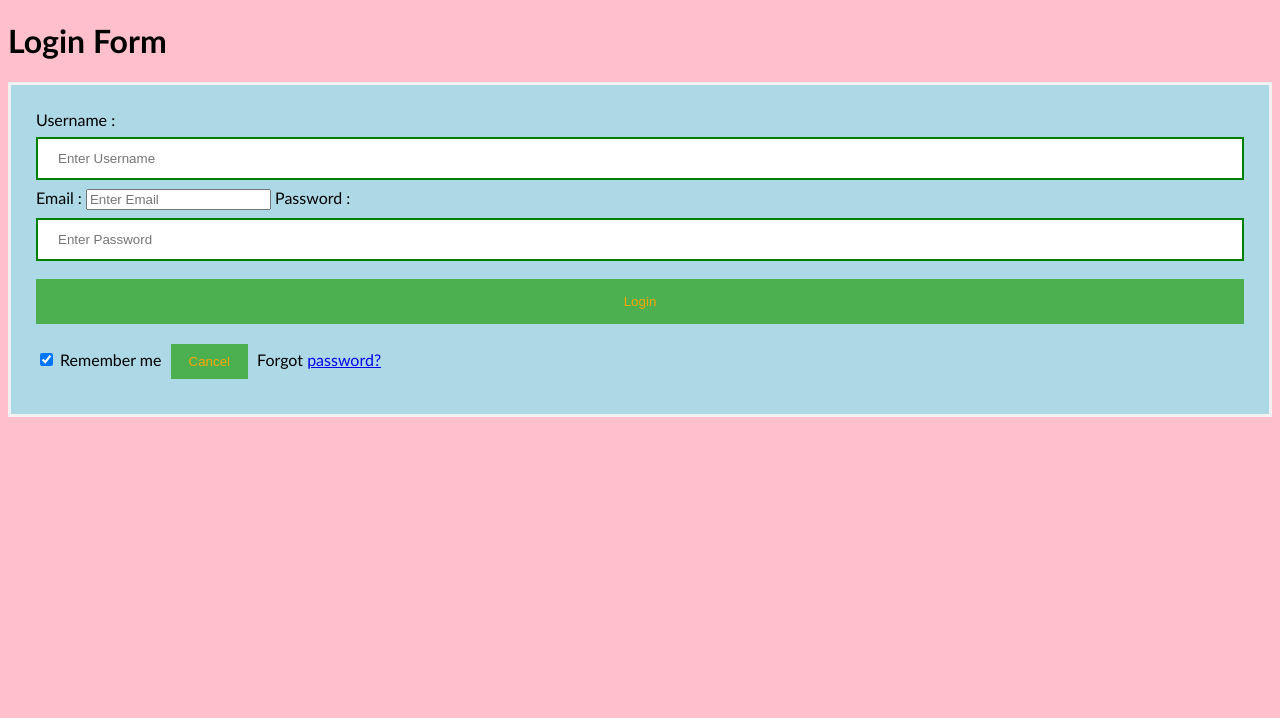
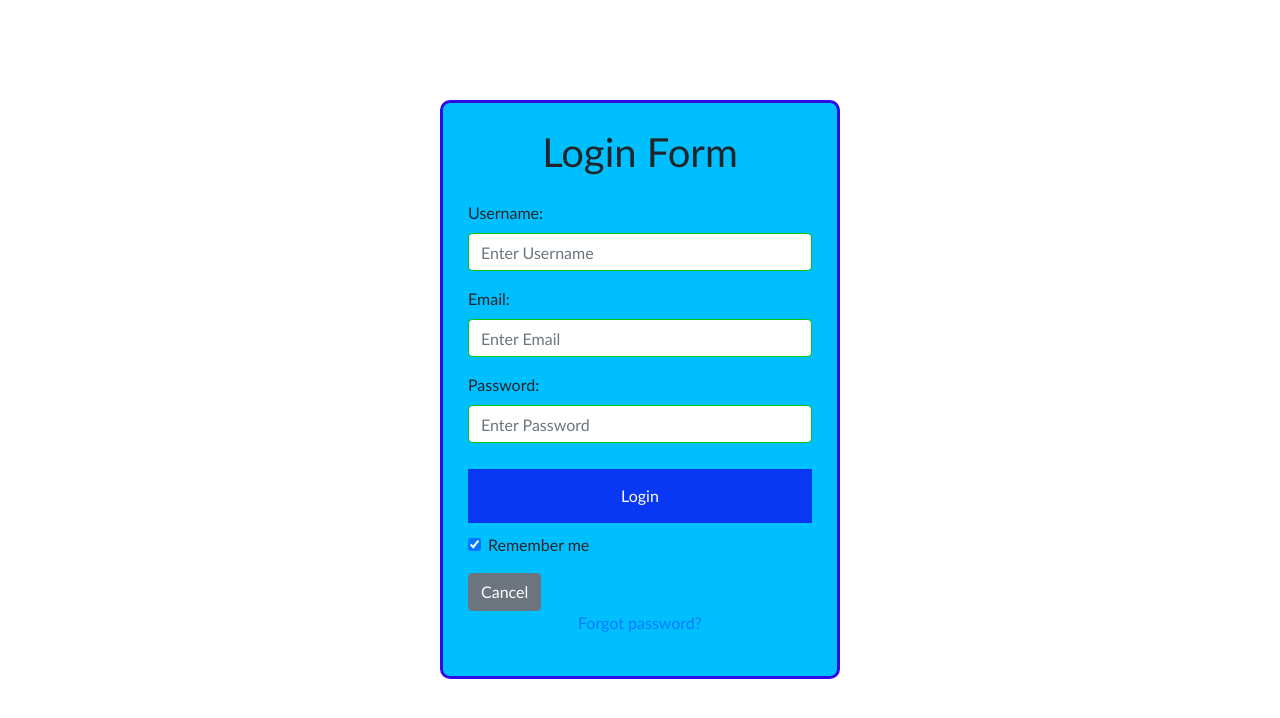
Before and after one commit to dcreepypirate/aerothon-aerodevs, a Django app: page /login in a window 1280 px wide. Shown: the top 718 px of the page. Run offline with Django 4.2, Linux system fonts and the light colour scheme; some libraries are stand-ins or nearby versions.

Commit message:
fixed login ui

```diff
--- a/aerodevs/templates/aerodevs/login.html
+++ b/aerodevs/templates/aerodevs/login.html
@@ -2,64 +2,75 @@
 <html>
 <head>
 <meta name="viewport" content="width=device-width, initial-scale=1">
-<title> Login Page </title>
+<title>Login Page</title>
+<link rel="stylesheet" href="https://maxcdn.bootstrapcdn.com/bootstrap/4.5.2/css/bootstrap.min.css">
 <style>
-Body {
+    body {
         font-family: Calibri, Helvetica, sans-serif;
-  background-color: pink;
+        background-color: rgb(255, 255, 255);
     }
-button {
-       background-color: #4CAF50;
+
+    .login-form {
+        max-width: 400px;
+        margin: 0 auto;
+        background-color: rgb(0, 191, 255);
+        padding: 25px;
+        border: 3px solid #310ceb;
+        border-radius: 10px;
+        margin-top: 100px;
+    }
+
+    .login-form h1 {
+        text-align: center;
+        margin-bottom: 25px;
+    }
+
+    .form-control {
+        border-color: rgb(8, 201, 8);
+    }
+
+    .login-btn {
+        background-color: #0938f5;
+        color: rgb(255, 255, 255);
         width: 100%;
-        color: orange;
         padding: 15px;
         margin: 10px 0px;
         border: none;
         cursor: pointer;
     }
- form {
-        border: 3px solid #f1f1f1;
-    }
- input[type=text], input[type=password] {
-        width: 100%;
-        margin: 8px 0;
-        padding: 12px 20px;
-        display: inline-block;
-        border: 2px solid green;
-        box-sizing: border-box;
-    }
- button:hover {
+
+    .login-btn:hover {
         opacity: 0.7;
-    }
-  .cancelbtn {
-        width: auto;
-        padding: 10px 18px;
-        margin: 10px 5px;
-    }
-
-
- .container {
-        padding: 25px;
-        background-color: lightblue;
     }
 </style>
 </head>
 <body>
-    <h1> Login Form </h1>
-    <form action="{% url 'login' %}"  method="post">
+    <div class="login-form">
+        <h1>Login Form</h1>
+        <form action="{% url 'login' %}" method="post">
             {% csrf_token %}
-        <div class="container">
-            <label>Username : </label>
-            <input type="text" placeholder="Enter Username" name="username" required>
-            <label>Email : </label>
-            <input type="email" placeholder="Enter Email" name="email" required>
-            <label>Password : </label>
-            <input type="password" placeholder="Enter Password" name="password" required>
-            <button type="submit">Login</button>
-            <input type="checkbox" checked="checked"> Remember me
-            <button type="button" class="cancelbtn"> Cancel</button>
-            Forgot <a href="#"> password? </a>
+            <div class="form-group">
+                <label for="username">Username:</label>
+                <input type="text" class="form-control" id="username" placeholder="Enter Username" name="username" required>
             </div>
+            <div class="form-group">
+                <label for="email">Email:</label>
+                <input type="email" class="form-control" id="email" placeholder="Enter Email" name="email" required>
+            </div>
+            <div class="form-group">
+                <label for="password">Password:</label>
+                <input type="password" class="form-control" id="password" placeholder="Enter Password" name="password" required>
+            </div>
+            <button type="submit" class="login-btn">Login</button>
+            <div class="form-group form-check">
+                <input type="checkbox" class="form-check-input" id="remember-me" checked>
+                <label class="form-check-label" for="remember-me">Remember me</label>
+            </div>
+            <button type="button" class="btn btn-secondary cancelbtn">Cancel</button>
+            <p class="text-center"><a href="#">Forgot password?</a></p>
         </form>
+    </div>
+
+    <script src="https://maxcdn.bootstrapcdn.com/bootstrap/4.5.2/js/bootstrap.min.js"></script>
 </body>
 </html>
```
Lines whose indentation alone changed are shown as unchanged.
